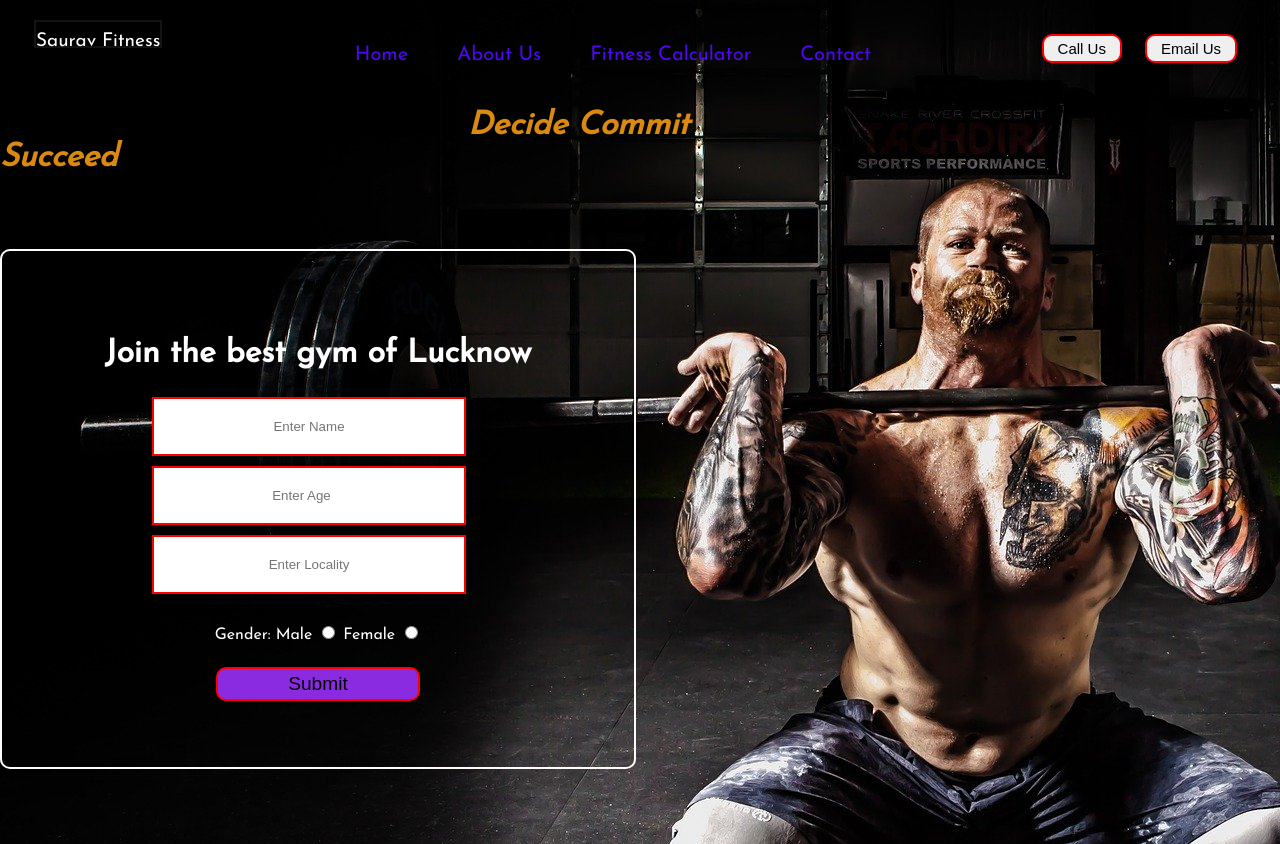
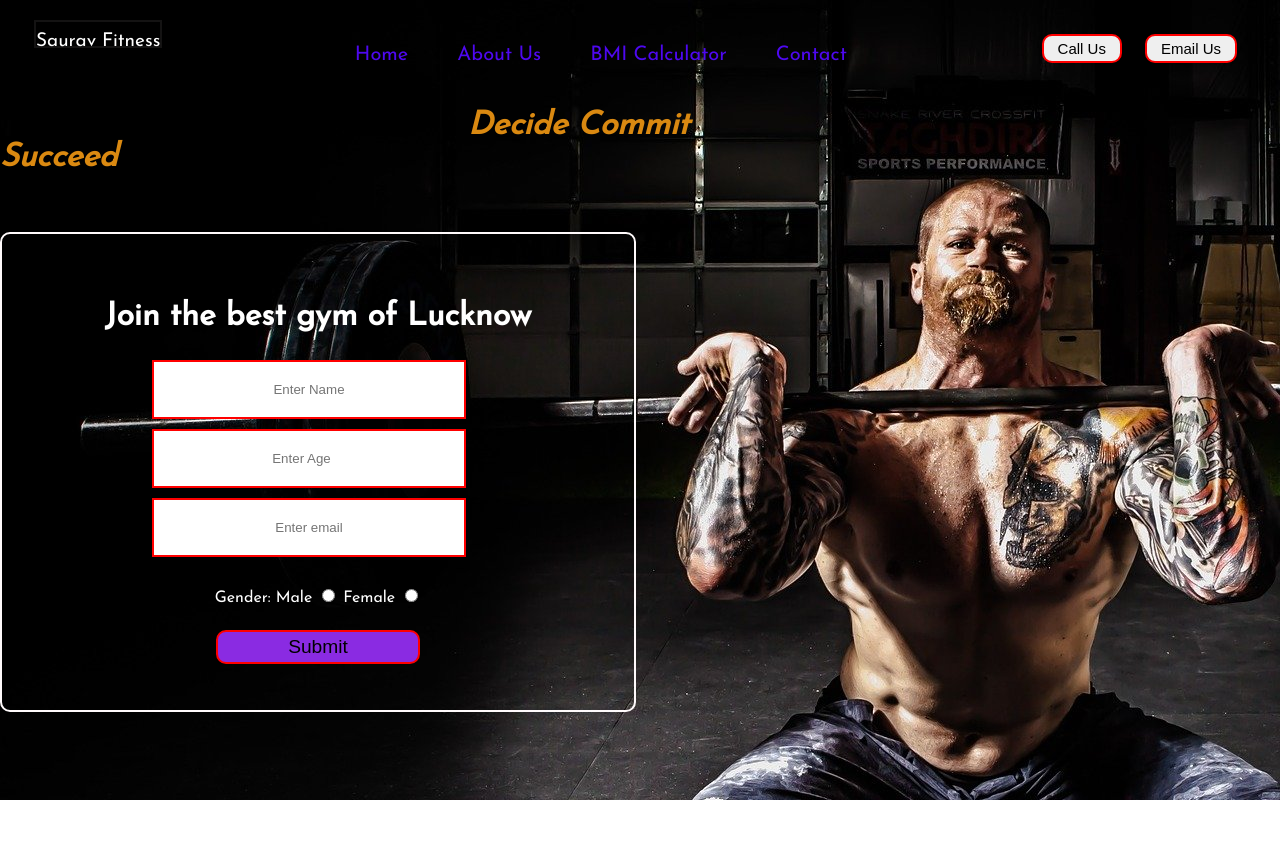
Before and after one commit to saurav13152/Gym_Landing_Page, a plain HTML site: page index.html in a window 1280 px wide. After the commit the page ends 800 px from the top, so only its background shows below. Drawn offline with Linux system fonts and the light colour scheme.

Commit message:
Header change

```diff
--- a/index.css
+++ b/index.css
@@ -82,9 +82,9 @@ p{
 }
 .container{
     width: 40%;
-    margin: 75px 0px;
+    margin: 58px 0px;
     border: 2px solid rgb(255, 250, 251);
-    padding: 66px 60px;
+    padding: 46px 60px;
     border-radius: 10px;
 }
 .container h1{
--- a/index.html
+++ b/index.html
@@ -9,8 +9,7 @@
     <link rel="preconnect" href="https://fonts.googleapis.com">
 <link rel="preconnect" href="https://fonts.gstatic.com" crossorigin>
 <link href="https://fonts.googleapis.com/css2?family=Josefin+Sans&display=swap" rel="stylesheet">
-
-    <link rel="stylesheet" href="index.css">
+<link rel="stylesheet" href="index.css">
 </head>
 
 <body>
@@ -26,7 +25,7 @@
             <div class="navbar">
                 <li><a href="#">Home</a></li>
                 <li> <a href="#">About Us</a></li>
-                <li> <a href="https://www.calculator.net/bmi-calculator.html" target="_blank"> Fitness Calculator</a></li>
+                <li> <a href="https://www.calculator.net/bmi-calculator.html" target="_blank"> BMI Calculator</a></li>
                 <li> <a href="#"> Contact</a></li>
 
             </div>
@@ -52,7 +51,7 @@
         <input type="number" name="" placeholder="Enter Age">
     </div>
     <div class="form-group">
-        <input type="text" name="" placeholder="Enter Locality">
+        <input type="email" name="" placeholder="Enter email">
     </div>
     <div class="radio" >
         Gender: Male <input type="radio" name="myGender"> Female <input type="radio" name="myGender">
```
